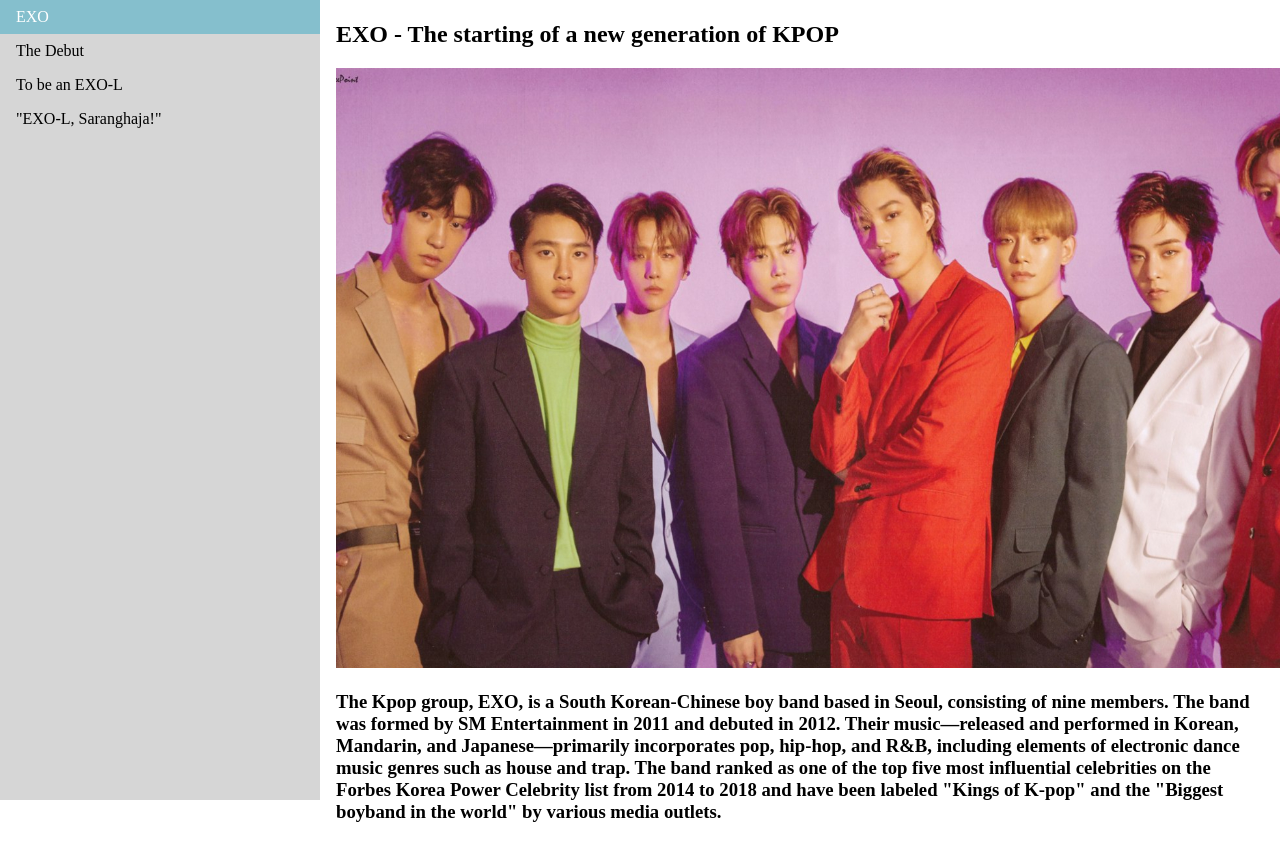
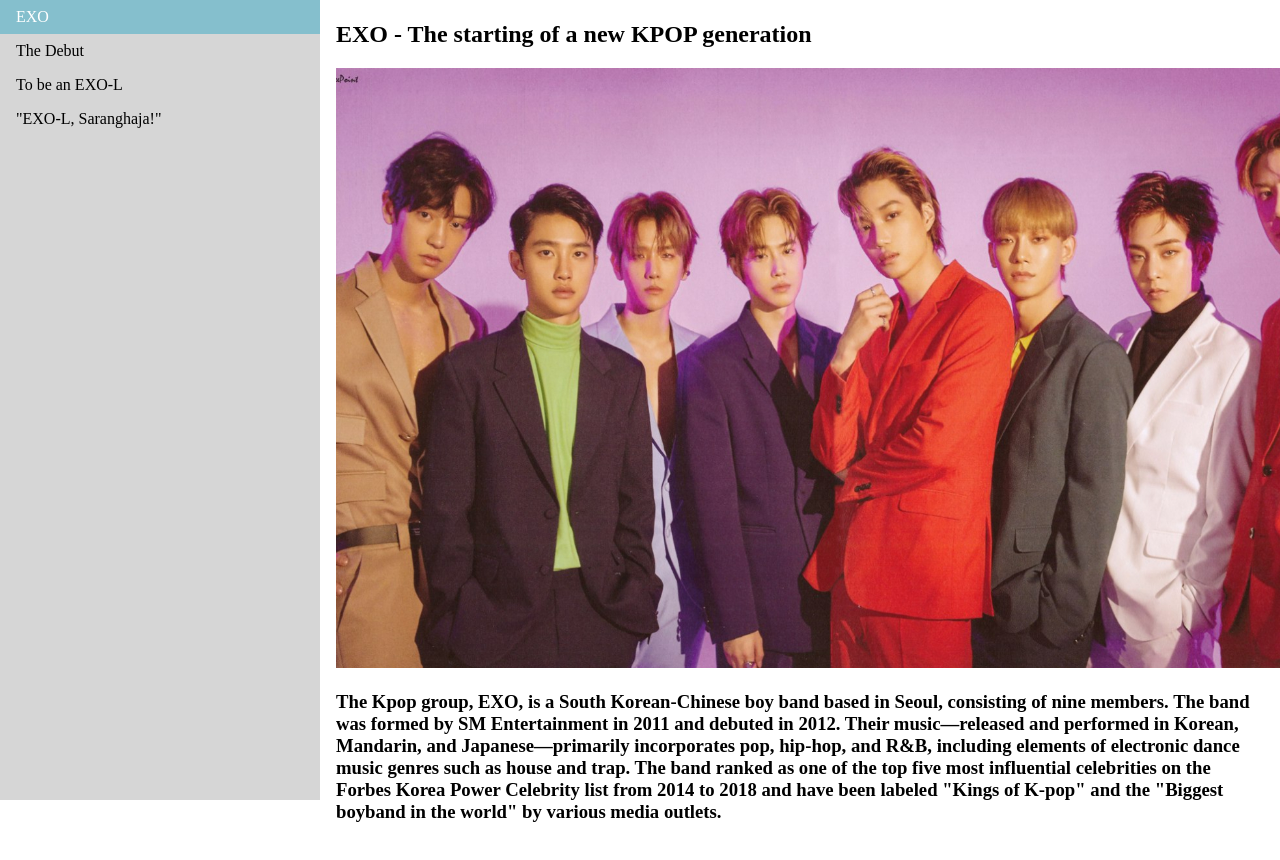
Before and after one commit to aininsophea/Kpop, a plain HTML site: page index.html in a window 1280 px wide. Shown: the top 860 px of the page. Drawn offline with Linux system fonts and the light colour scheme.

Commit message:
Update index.html

```diff
--- a/index.html
+++ b/index.html
@@ -14,7 +14,7 @@
 </ul>
 
 <div style="margin-left:25%;padding:1px 16px;height:1000px;">
-  <h2>EXO - The starting of a new generation of KPOP</h2>
+  <h2>EXO - The starting of a new KPOP generation</h2>
 	<img src="EXO_cover.jpg" alt="EXO Boyband" width="1000" height="600">
   <h3>The Kpop group, EXO, is a South Korean-Chinese boy band based in Seoul, consisting of nine members. The band was formed by SM Entertainment in 2011 and debuted in 2012. Their music—released and performed in Korean, Mandarin, and Japanese—primarily incorporates pop, hip-hop, and R&B, including elements of electronic dance music genres such as house and trap. The band ranked as one of the top five most influential celebrities on the Forbes Korea Power Celebrity list from 2014 to 2018 and have been labeled "Kings of K-pop" and the "Biggest boyband in the world" by various media outlets.</h3>
 
```
